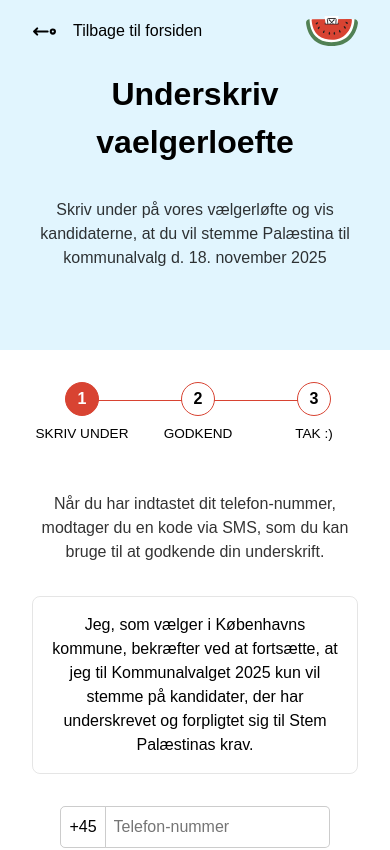
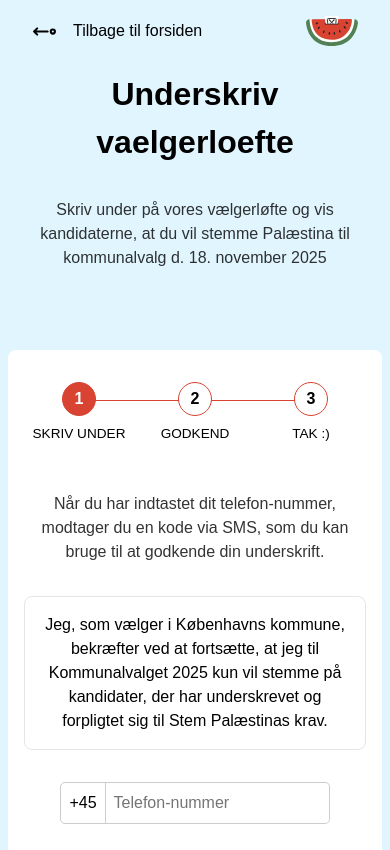
Before and after one commit to FORN-studio/stempalaestina, a SvelteKit app: page / in a window 390 px wide. Shown: the top 850 px of the page. Built offline with nearby package versions, Linux system fonts and the light colour scheme; no server answers; a web font is replaced by a local one.

Commit message:
responsive enhancements

```diff
--- a/src/routes/+page.svelte
+++ b/src/routes/+page.svelte
@@ -138,6 +138,13 @@
 			margin: 4rem auto;
 			background-color: $white;
 			padding: 2rem;
+			max-width: calc(100% - 2rem);
+			border-radius: .5rem;
+
+			@media (max-width: 968px) {
+				max-width: calc(100% - 1rem);
+				padding: 2rem 1rem;
+			}
 
 			> * {
 				max-width: $colsize;
```
